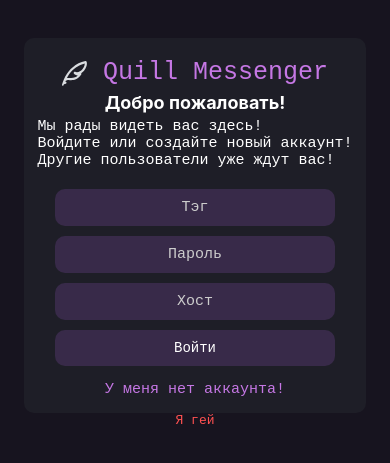
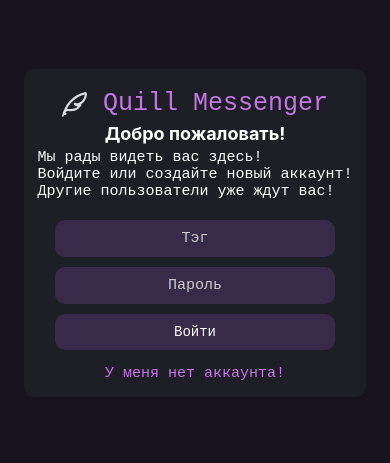
Before and after one commit to LordCookis/Quill-Messenger.Mobile, a React Native app: screen /Login in a window 390 px wide. Shown: the part 189-652 px from the top of the page. Built offline with nearby package versions, Linux system fonts and the light colour scheme; no server answers.

Commit message:
пвапв

```diff
--- a/components/other/Login.tsx
+++ b/components/other/Login.tsx
@@ -1,5 +1,5 @@
 import * as React from 'react'
-import { StyleSheet, Text, View, TextInput, TouchableOpacity } from 'react-native'
+import { StyleSheet, Text, View, TextInput, TouchableOpacity, Alert } from 'react-native'
 import { useContext, useEffect, useState } from "react"
 import Icon from "../../assets/Icons"
 import { loginAPI, registerAPI } from "../../api/user-api"
@@ -13,6 +13,7 @@ import { warningHook } from '../../lib/warning/warning-context'
 import { userData } from '../../types/types'
 import { stylesData } from '../../styles/stylesData'
 import AsyncStorage from '@react-native-async-storage/async-storage'
+import { Pressable } from 'react-native'
 
 export default function Login({navigation}:any) {
   const [tab, setTab] = useState<boolean>(false)
@@ -26,7 +27,7 @@ export default function Login({navigation}:any) {
   const [inputFocus, setInputFocus] = useState<number>(0)
   const [rawInput, setRawInput] = useState<string>('')
   const user = useAccountStore()
-  const [gay, setGay] = useState<any>('Я гей')
+  const [view, setView] = useState<boolean>(false)
 
   useEffect(() => {
     setUserInputs({...userInputs, usertag: inputFilter(rawInput)})
@@ -47,19 +48,15 @@ export default function Login({navigation}:any) {
   const registerNewAccount = async() => {
     try {
       const result = await registerAPI(userInputs, userInputs.host)
-      passLoginScreen({...result.data, host: userInputs.host})
-    } catch(err:any) { console.log('=(') }
+      if (result.status === 200) { passLoginScreen({...result.data, host: userInputs.host}) }
+    } catch(err:any) { Alert.alert(err) }
   }
 
   const loginAccount = async() => {
     try {
       const result = await loginAPI(userInputs, userInputs.host)
-      if (result.status !== 200) { setGay(result.message) }
-      else { passLoginScreen({...result.data, host: userInputs.host}) }
-    } catch(err:any) {
-      console.log(err)
-      setGay(err)
-    }
+      if (result.status === 200) { passLoginScreen({...result.data, host: userInputs.host}) }
+    } catch(err:any) { Alert.alert(err) }
   }
 
   const handleFocus = (inputNumber:number) => { setInputFocus(inputNumber) }
@@ -69,7 +66,7 @@ export default function Login({navigation}:any) {
       <View style={styles.loginContent}>
         <View style={styles.loginView}>
           <View style={styles.titleView}>
-            <Icon.Quill/><Text style={styles.loginTitle}> Quill Messenger</Text>
+            <Pressable onPress={()=>setView(!view)}><Icon.Quill/></Pressable><Text style={styles.loginTitle}> Quill Messenger</Text>
           </View>
           <Text style={[{margin: 5, color: '#ffffff', fontSize: 18, fontWeight: 'bold',}]}>Добро пожаловать!</Text>
           <Text style={styles.description}>
@@ -102,13 +99,13 @@ export default function Login({navigation}:any) {
           secureTextEntry={true}
           onFocus={()=>handleFocus(3)}
         />}
-        <TextInput
+        {view && <TextInput
           onChangeText={(e)=>setUserInputs({...userInputs, host: e})}
           value={userInputs.host}
           style={[styles.loginInput, {backgroundColor: inputFocus === 4 ? stylesData.messageInputHover : stylesData.loginInput}]}
           placeholder='Хост'
           placeholderTextColor={'#cccccc'}
-          onFocus={()=>handleFocus(4)}/>
+          onFocus={()=>handleFocus(4)}/>}
         <TouchableOpacity
           onPress={tab ? registerNewAccount : loginAccount}
           style={(!userInputs.usertag || !userInputs.password.length) ? styles.activeButton : styles.loginButton}
@@ -122,7 +119,6 @@ export default function Login({navigation}:any) {
         {userInputs.password.length < 8 ? <Text style={styles.warningLabels}>* Ваш пароль должен быть длиннее 8 символов!</Text> : <></>}
         {userInputs.password !== userInputs.confirmPassword ? <Text style={styles.warningLabels}>* Пароли не совподают!</Text> : <></>}
       </View>}
-      <Text style={styles.warningLabels}>{gay}</Text>
     </View>
   )
 }
```
